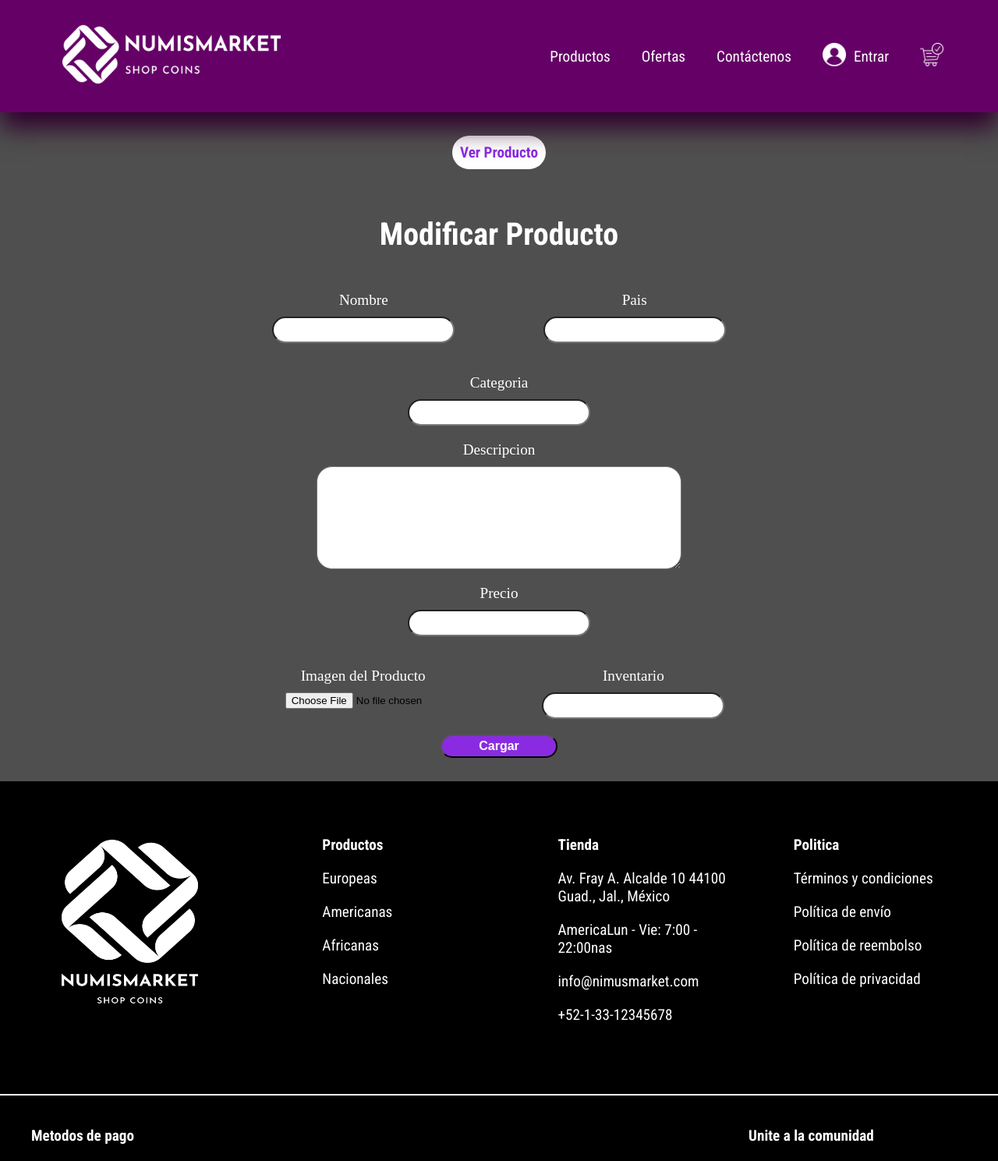
After one commit to AlejandroRibera1987/NimusMarket, a PHP site: page /admin/modificar/modificar.php in a window 1280 px wide. The commit adds this page. Shown: the top 1489 px of the page at 78% size. Run offline with PHP 8.4, Linux system fonts and the light colour scheme; data that the repository does not hold is empty.

Commit message:
Actualizando Modificar

```diff
--- a/admin/agregar/agregar.php
+++ b/admin/agregar/agregar.php
@@ -43,6 +43,11 @@ if($conection != NULL) {
 ?>
 
     <main>
+        <div class="menu_admin">
+            <ul>
+                <li class="btn_primary"><a href="../index.php">Ver Producto</a></li>
+            </ul>
+        </div>
         <div class="agregar_producto">
             <h2>Agregar Producto</h2>
             <form action="agregar.php" method="post" enctype="multipart/form-data">
--- a/admin/index.php
+++ b/admin/index.php
@@ -56,7 +56,7 @@ if($conection != NULL) {
                             <td>$fila[stock] Un.</td>
                             <td><img src='../img_db/$fila[img_producto]' alt='Fotos Moneda' class='img_tabla'></td>
                             <td>
-                            <a href='' class='tabla_acciones'><img src='../img/modificar.png' alt='' class='img_acciones'></a>
+                                <a href='modificar/modificar.php?id=$fila[id_producto]' class='tabla_acciones'><img src='../img/modificar.png' alt='' class='img_acciones'></a>
                                 <a href='' class='tabla_acciones'><img src='../img/eliminar.png' alt='' class='img_acciones'></a>
                             </td>
                         <tr>
--- /dev/null
+++ b/admin/modificar/modificar.php
@@ -0,0 +1,85 @@
+<?php
+
+include_once('../../components/header.php');
+include_once('../../components/config/conection.php');
+
+
+    if($conection != NULL){
+        $id;
+
+        if(isset($_GET['id'])){
+
+            $id = mysqli_real_escape_string ($conection, $_GET['id']);
+
+            $consulta = "SELECT * FROM `productos` WHERE id_producto = '$id'";
+            $resultado = mysqli_query($conection, $consulta);
+
+
+            $dato = mysqli_fetch_array($resultado);
+            $nombre = $dato['nombre_producto'];
+            $descripcion = $dato['descripcion_producto'];
+            $pais = $dato['pais'];
+            $precio = $dato['precio'];
+            $stock = $dato['stock'];
+            $categoria = $dato['fk_categoria'];
+
+        }
+    }
+
+?>
+
+    <main>
+        <div class="menu_admin">
+            <ul>
+                <li class="btn_primary"><a href="../index.php">Ver Producto</a></li>
+            </ul>
+        </div>
+        <div class="agregar_producto">
+            <h2>Modificar Producto</h2>
+            <form action="agregar.php" method="post" enctype="multipart/form-data">
+
+                <div class="form_1">
+                    <div class="nombre_form">
+                        <label for="nombre">Nombre</label>
+                        <input type="text" id="nombre" name="nombre" value="<?php echo $nombre;?>">
+                    </div>
+                    <div class="pais_form">
+                        <label for="pais">Pais</label>
+                        <input type="text" id="pais" name="pais" value="<?php echo $pais;?>">
+                    </div>
+                </div>
+                    <div class="categoria_form">
+                        <label for="categoria">Categoria</label>
+                        <input type="text" id="categoria" name="categoria">
+                    </div>
+                    <div class="descripcion_form">
+                        <label for="descripcion">Descripcion</label>
+                        <textarea name="descripcion" id="descripcion"><?php echo $descripcion;?></textarea>
+                    </div>
+                    <div class="precio_form">
+                        <label for="precio">Precio</label>
+                        <input type="number" id="precio" name="precio" value="<?php echo $precio;?>">
+                    </div>
+                <div class="form_1">
+                    <div class="img_form">
+                        <label for="img_producto">Imagen del Producto</label>
+                        <input type="file" accept="image/*" id="img_producto" name="img_producto">
+                    </div>
+                    <div class="stock_form">
+                        <label for="stock">Inventario</label>
+                        <input type="number" id="stock" name="stock" value="<?php echo $stock;?>">
+                    </div>
+                </div>
+                <div class="btn_form">
+                    <input type="submit" value="Cargar" >
+                </div>
+            </form>
+        </div>
+    </main>
+
+
+<?php
+
+    include_once('../../components/footer.php');
+
+?>
--- a/css/styleAdmin.css
+++ b/css/styleAdmin.css
@@ -110,7 +110,7 @@
     margin: 20px;
 }
 
-.precio_form {
+.precio_form, .categoria_form {
     align-items: center ;
 }
 
```
Lines whose indentation alone changed are shown as unchanged.
